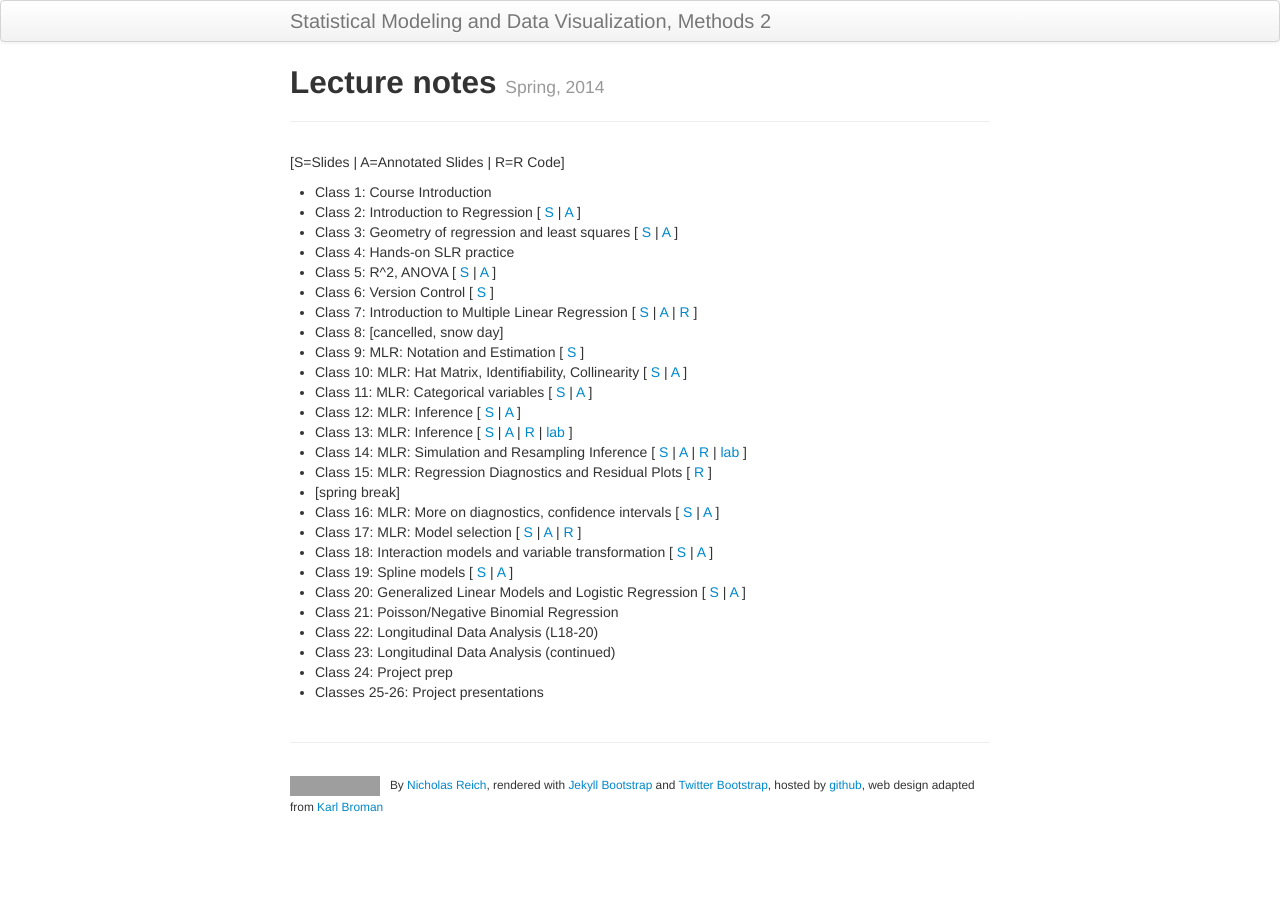
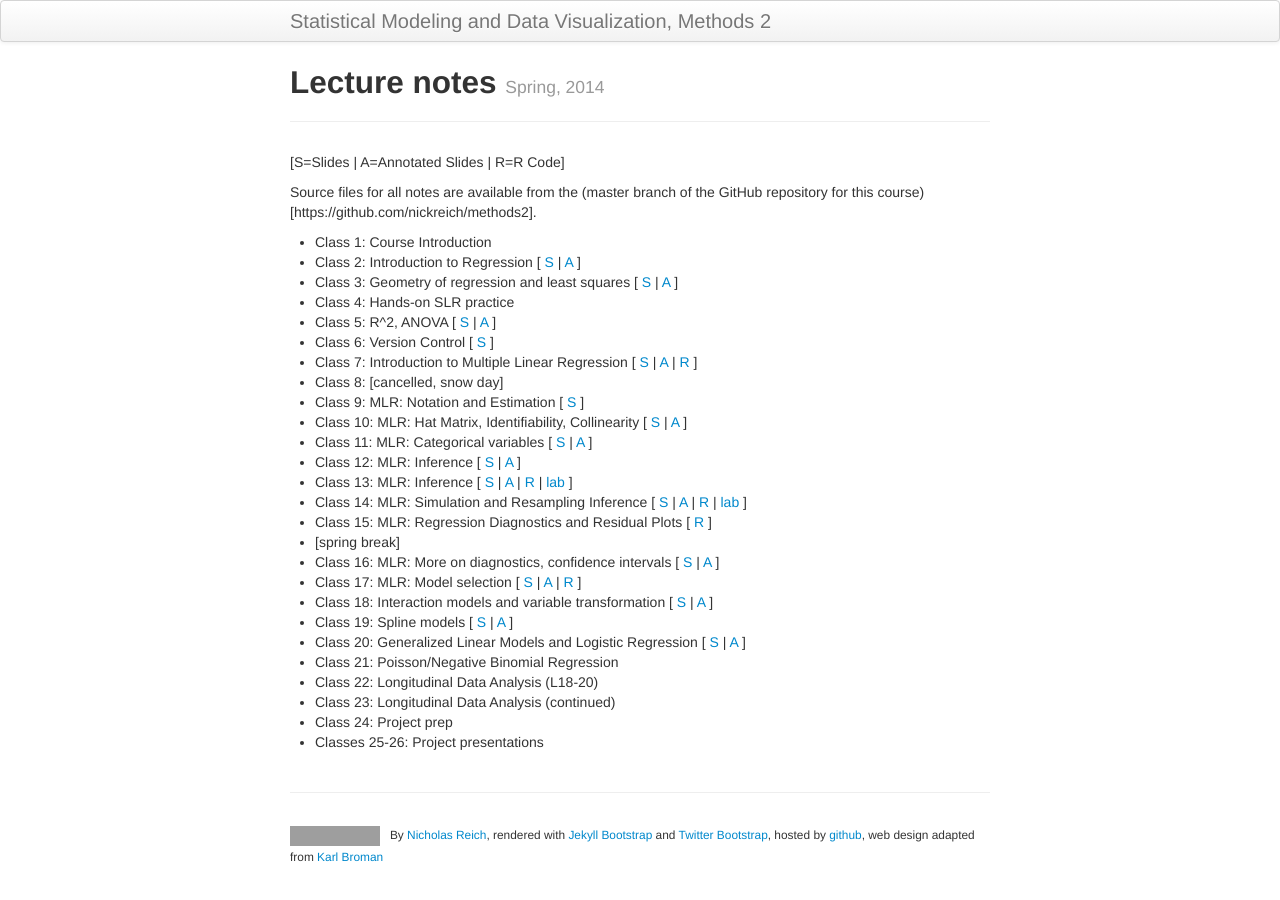
Before and after one commit to nickreich/methods2, a Jekyll site: the page built from pages/notes.md, in a window 1280 px wide. Built offline with Jekyll 4.4.1, drawn with Linux system fonts in a browser that asks for light colours; grey boxes are pictures that could not be loaded.

Commit message:
adding link to source files for notes.

```diff
--- a/pages/notes.md
+++ b/pages/notes.md
@@ -5,6 +5,8 @@ tagline: Spring, 2014
 ---
 
 \[S=Slides \| A=Annotated Slides \| R=R Code\]
+
+Source files for all notes are available from the (master branch of the GitHub repository for this course)[https://github.com/nickreich/methods2].
 
  * Class 1: Course Introduction
  * Class 2: Introduction to Regression \[  [S](../assets/lectures/class2_IntroRegression.pdf) \| [A](../assets/lectures/class2_IntroRegression_annotated.pdf) \]
```
